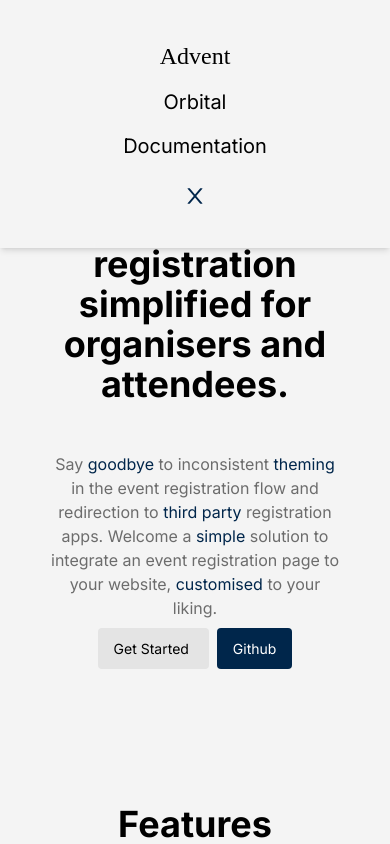
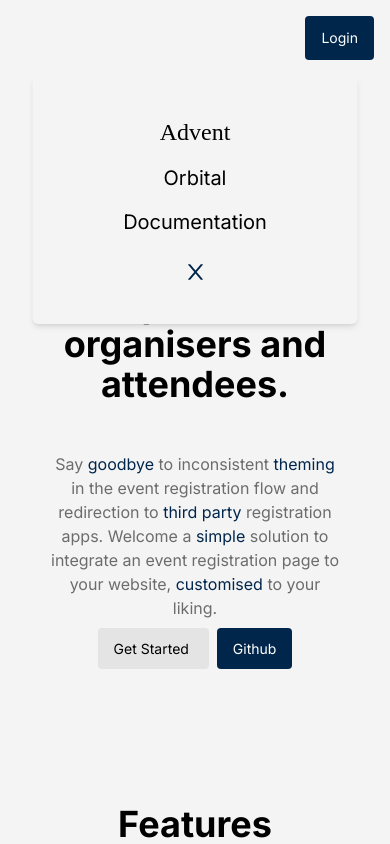
Before and after one commit to wr1159/advent, a Next.js app: page / in a window 390 px wide. Both pictures are taken after a click on the button 48 px from the left and 38 px from the top of the page. Shown: the top 844 px of the page. Built offline with nearby package versions, Linux system fonts and the light colour scheme.

Commit message:
Change Mobile Navbar to look like a card

```diff
--- a/components/MobileNav.tsx
+++ b/components/MobileNav.tsx
@@ -22,7 +22,7 @@ const MobileNav: React.FC<MobileNavProps> = ({
   setShowMobileMenu
 }) => {
   return (
-    <div className="fixed top-0 z-40 flex w-full flex-col items-center justify-center overflow-auto bg-background py-10 shadow-md">
+    <div className="fixed left-1/2 z-40 flex w-5/6 -translate-x-1/2 flex-col items-center justify-center rounded-md bg-background p-10 shadow-md">
       <NavigationMenu>
         <NavigationMenuList className="flex flex-col items-center space-y-4">
           <NavigationMenuItem className="advent px-6 text-2xl text-black hover:text-gray-700">
```
